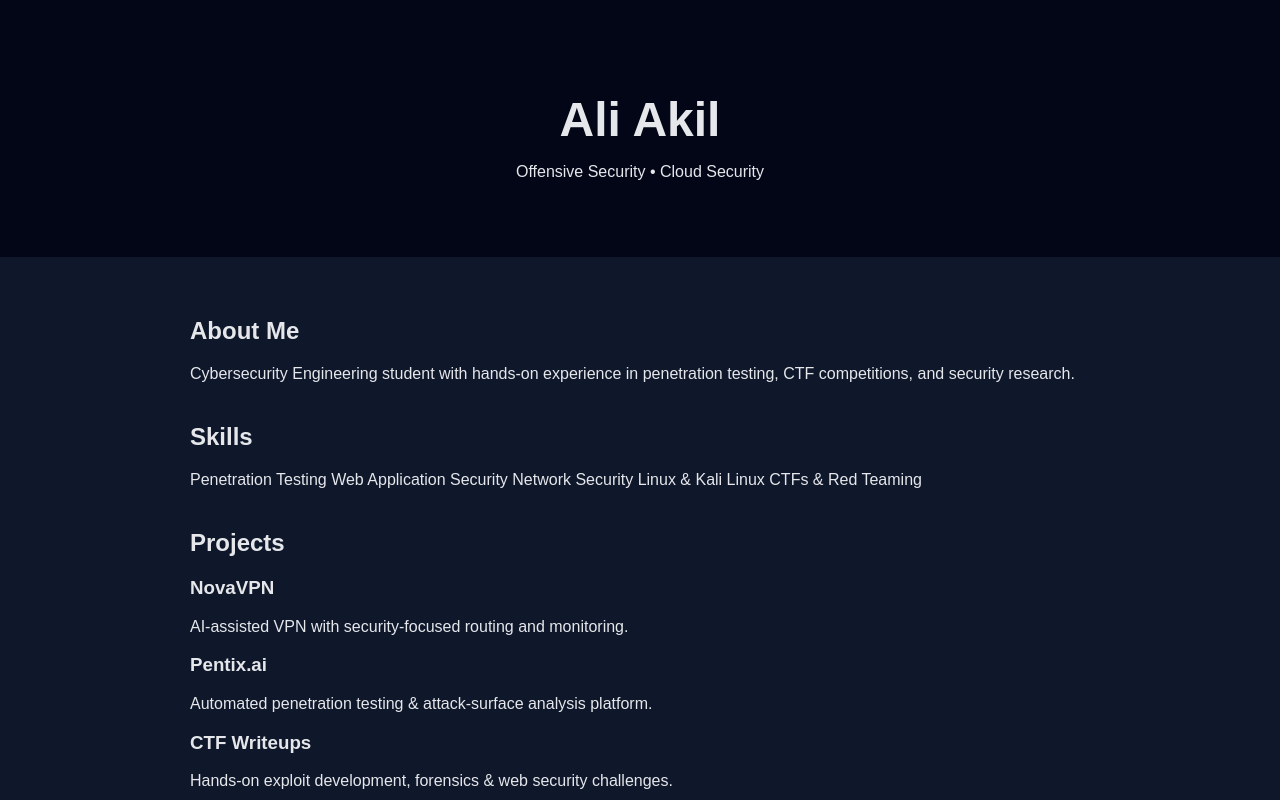
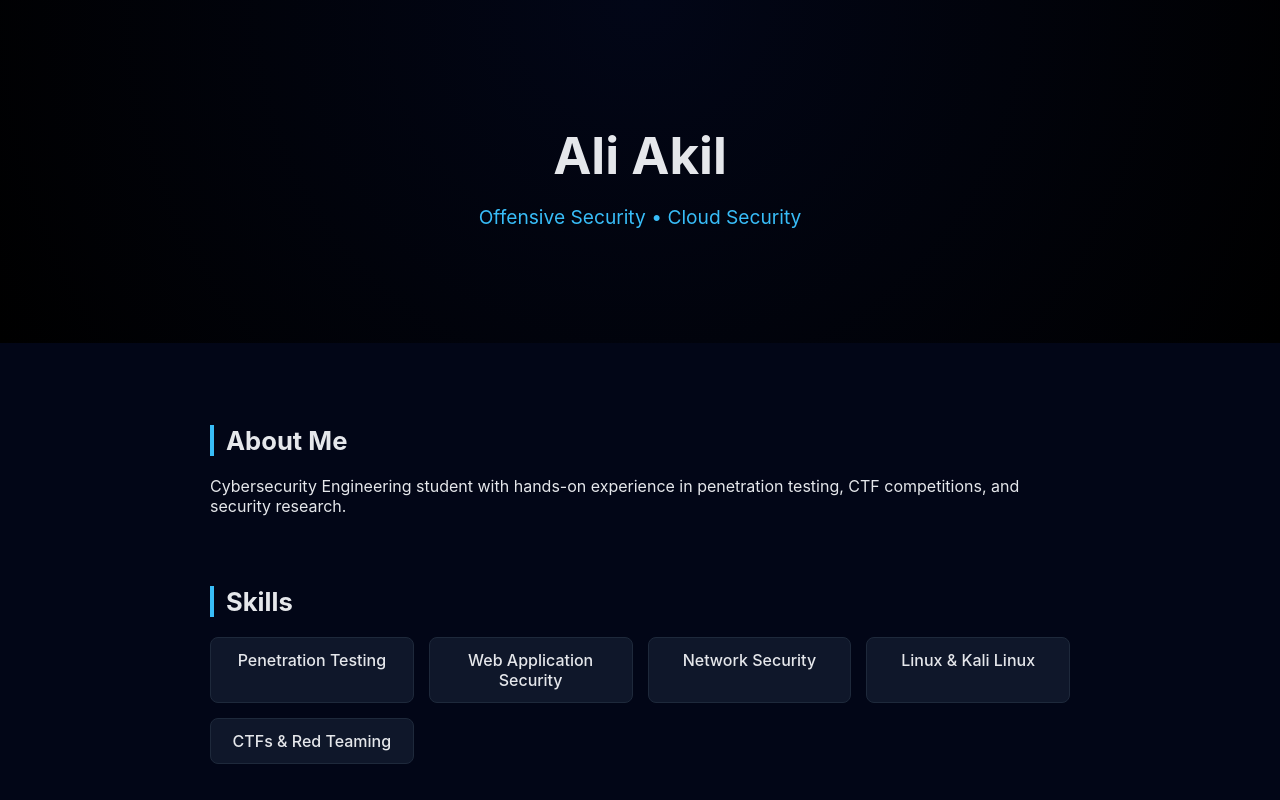
Before and after one commit to Akeel22x/AliAkil.github.io, a plain HTML site: page index.html in a window 1280 px wide. Shown: the top 800 px of the page. Drawn offline with Linux system fonts and the light colour scheme.

Commit message:
Update style.css

```diff
--- a/style.css
+++ b/style.css
@@ -1,40 +1,114 @@
-body {
-  font-family: Arial, sans-serif;
-  margin: 0;
-  padding: 0;
-  background: #0f172a;
-  color: #e5e7eb;
+:root {
+  --bg-main: #020617;
+  --bg-card: #0f172a;
+  --text-main: #e5e7eb;
+  --text-muted: #94a3b8;
+  --accent: #38bdf8;
 }
 
-header {
-  text-align: center;
-  padding: 60px 20px;
-  background: #020617;
+* {
+  box-sizing: border-box;
 }
 
-h1 {
-  font-size: 3rem;
+body {
+  margin: 0;
+  font-family: "Inter", system-ui, sans-serif;
+  background: var(--bg-main);
+  color: var(--text-main);
+}
+
+/* HERO */
+.hero {
+  text-align: center;
+  padding: 90px 20px;
+  background: radial-gradient(circle at top, #020617, #000);
+}
+
+.hero h1 {
+  font-size: 3.2rem;
   margin-bottom: 10px;
 }
 
-main {
+.hero p {
+  font-size: 1.2rem;
+  color: var(--accent);
+  min-height: 1.5em;
+}
+
+/* LAYOUT */
+.container {
   max-width: 900px;
   margin: auto;
-  padding: 40px 20px;
+  padding: 60px 20px;
 }
 
 section {
-  margin-bottom: 40px;
+  margin-bottom: 70px;
 }
 
+h2 {
+  font-size: 1.6rem;
+  margin-bottom: 20px;
+  border-left: 4px solid var(--accent);
+  padding-left: 12px;
+}
+
+/* SKILLS */
+.skills-grid {
+  display: grid;
+  grid-template-columns: repeat(auto-fit, minmax(200px, 1fr));
+  gap: 15px;
+}
+
+.skills-grid span {
+  background: var(--bg-card);
+  padding: 12px;
+  border-radius: 8px;
+  text-align: center;
+  font-weight: 500;
+  border: 1px solid #1e293b;
+}
+
+/* PROJECTS */
+.projects-grid {
+  display: grid;
+  grid-template-columns: repeat(auto-fit, minmax(240px, 1fr));
+  gap: 20px;
+}
+
+.card {
+  background: var(--bg-card);
+  padding: 20px;
+  border-radius: 12px;
+  border: 1px solid #1e293b;
+  transition: transform 0.25s ease, box-shadow 0.25s ease;
+}
+
+.card:hover {
+  transform: translateY(-5px);
+  box-shadow: 0 0 0 1px var(--accent);
+}
+
+.card h3 {
+  margin-top: 0;
+  color: var(--accent);
+}
+
+/* LINKS */
 a {
-  color: #38bdf8;
+  color: var(--accent);
   text-decoration: none;
 }
 
+a:hover {
+  text-decoration: underline;
+}
+
+/* FOOTER */
 footer {
   text-align: center;
-  padding: 20px;
-  background: #020617;
-  color: #94a3b8;
+  padding: 25px;
+  background: #000;
+  color: var(--text-muted);
+  font-size: 0.9rem;
 }
```
